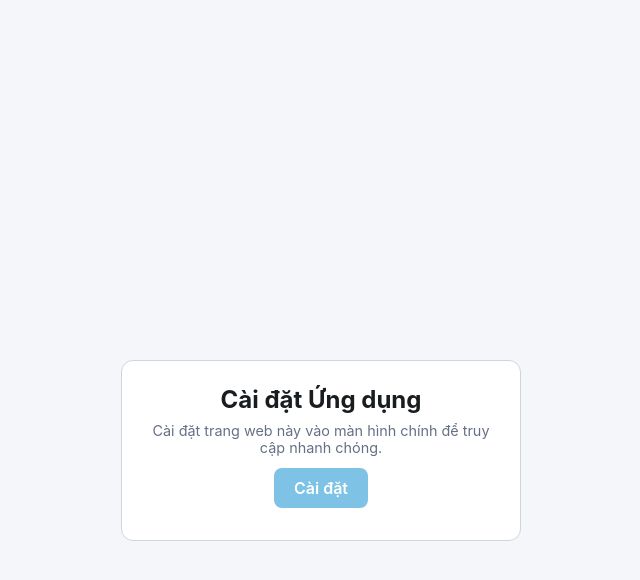
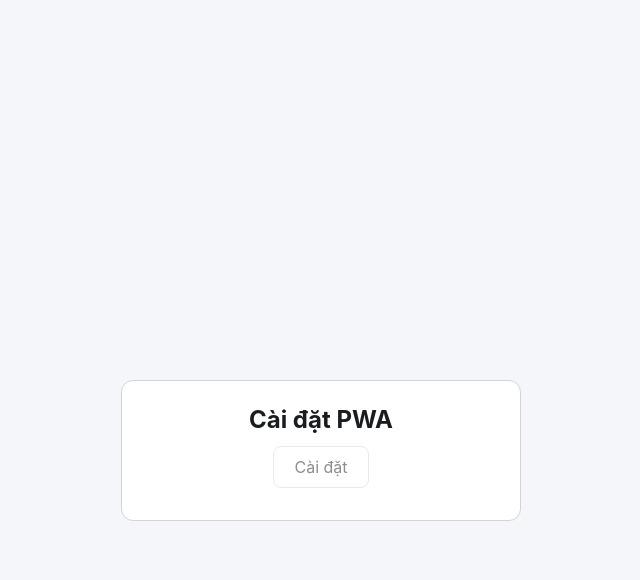
Before and after one commit to longhai/codes, a Jekyll site: the page _posts/2026-10-02-demo.html, which Jekyll copies as it is, in a window 1280 px wide. Shown: the top 580 px of the page, without its empty margins (319-959 px from the left). Built offline with Jekyll 4.4.1, drawn with Linux system fonts in a browser that asks for light colours.

Commit message:
Save: demo

```diff
--- a/_posts/2026-10-02-demo.html
+++ b/_posts/2026-10-02-demo.html
@@ -30,7 +30,6 @@
             color: var(--text-color);
             min-height: 100vh;
             display: flex;
-            flex-direction: column;
             align-items: center;
             justify-content: center;
         }
@@ -44,28 +43,31 @@
             width: 90%;
         }
         button {
-            background: var(--primary);
-            border: none;
-            color: #fff;
+            background: var(--card-bg);
+            border: 1px solid var(--card-border);
+            color: var(--text-color);
             padding: 10px 20px;
             border-radius: 8px;
             font-size: 1rem;
-            font-weight: 600;
             cursor: pointer;
-            transition: opacity .2s;
+            outline: 0;
             margin-top: 12px;
+            transition: .2s;
         }
-        button:hover:not(:disabled) { opacity: 0.9; }
-        button:disabled { opacity: 0.5; cursor: not-allowed; }
-        #pwa-status-msg { font-size: 13px; color: #f44336; margin-top: 8px; }
+        button:hover:not(:disabled) {
+            background: var(--primary);
+            border-color: var(--primary);
+            color: #fff;
+        }
+        button:disabled { opacity: .5; cursor: not-allowed; }
+        #pwa-status-msg { font-size: 12px; color: #f44336; margin-top: 8px; }
     </style>
 </head>
 <body>
 
     <div class="container">
-        <h2>Cài đặt Ứng dụng</h2>
-        <p style="margin-top: 8px; color: var(--text-sub); font-size: 0.9rem;">Cài đặt trang web này vào màn hình chính để truy cập nhanh chóng.</p>
-        <button id="install" disabled>Đang kiểm tra...</button>
+        <h2>Cài đặt PWA</h2>
+        <button id="install">Cài đặt</button>
         <div id="pwa-status-msg"></div>
     </div>
 
@@ -73,33 +75,39 @@
         const $ = id => document.getElementById(id);
         let installPrompt = null;
 
+        // Hàm kiểm tra trạng thái cài đặt chuẩn theo logic gốc
         function checkPwa() {
+            const isVi = (window.language === "vi" || (window.language === "auto" && navigator.language.startsWith("vi")));
             const isStandalone = window.matchMedia('(display-mode: standalone)').matches || navigator.standalone;
             const isMarkedInstalled = localStorage.getItem("pwa_installed") === "true";
 
-            if (isStandalone || (isMarkedInstalled && !installPrompt)) {
-                $("install").textContent = "Đã cài đặt";
-                $("install").disabled = true;
-            } else {
-                $("install").textContent = "Cài đặt";
-                $("install").disabled = !installPrompt;
-            }
+            // Điều kiện disable nút cài đặt:
+            // 1. Đang chạy trong môi trường app (standalone)
+            // 2. HOẶC đã có cờ pwa_installed trong localStorage VÀ trình duyệt không phát lại sự kiện kích hoạt cài đặt (installPrompt === null)
+            const isInstalled = isStandalone || (isMarkedInstalled && !installPrompt);
+
+            $("install").textContent = isInstalled ? "Đã cài đặt" : "Cài đặt";
+            $("install").disabled = isInstalled || !installPrompt;
         }
 
+        // Khi trình duyệt phát hiện trang web có thể cài đặt làm PWA (Chưa được cài hoặc đã bị xóa cài đặt trước đó)
         window.addEventListener("beforeinstallprompt", e => {
             e.preventDefault();
             installPrompt = e;
+
+            // Xóa cờ cài đặt cũ để cho phép cài lại ứng dụng mới
             localStorage.removeItem("pwa_installed");
             checkPwa();
         });
 
+        // Khi ứng dụng hoàn tất quá trình cài đặt thành công
         window.addEventListener("appinstalled", () => {
             localStorage.setItem("pwa_installed", "true");
             installPrompt = null;
             checkPwa();
         });
 
-        // Tự động khởi tạo Manifest và Service Worker cho PWA
+        // Đăng ký ngầm Manifest và Service Worker
         (() => {
             try {
                 const manifest = {
```
Also changed, not shown: other parts of _posts/2026-10-02-demo.html (+1 -0 lines).
